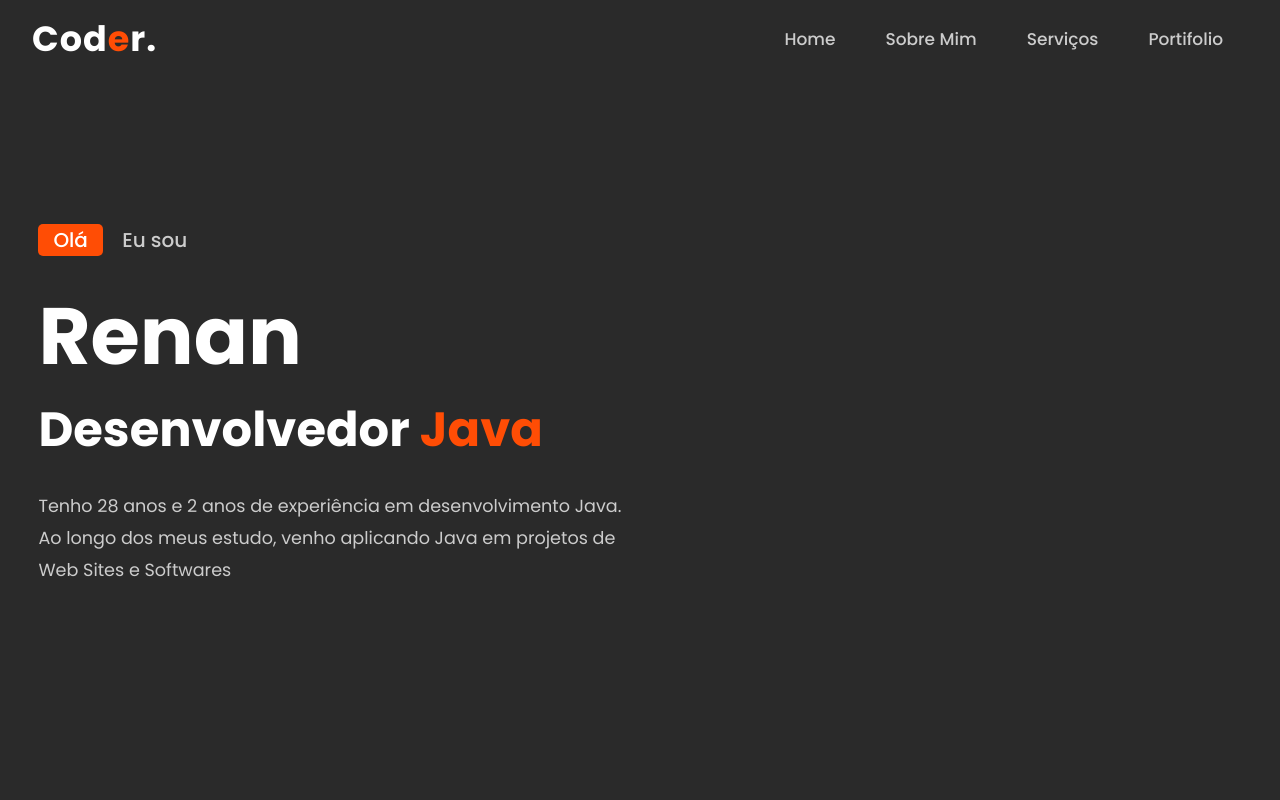
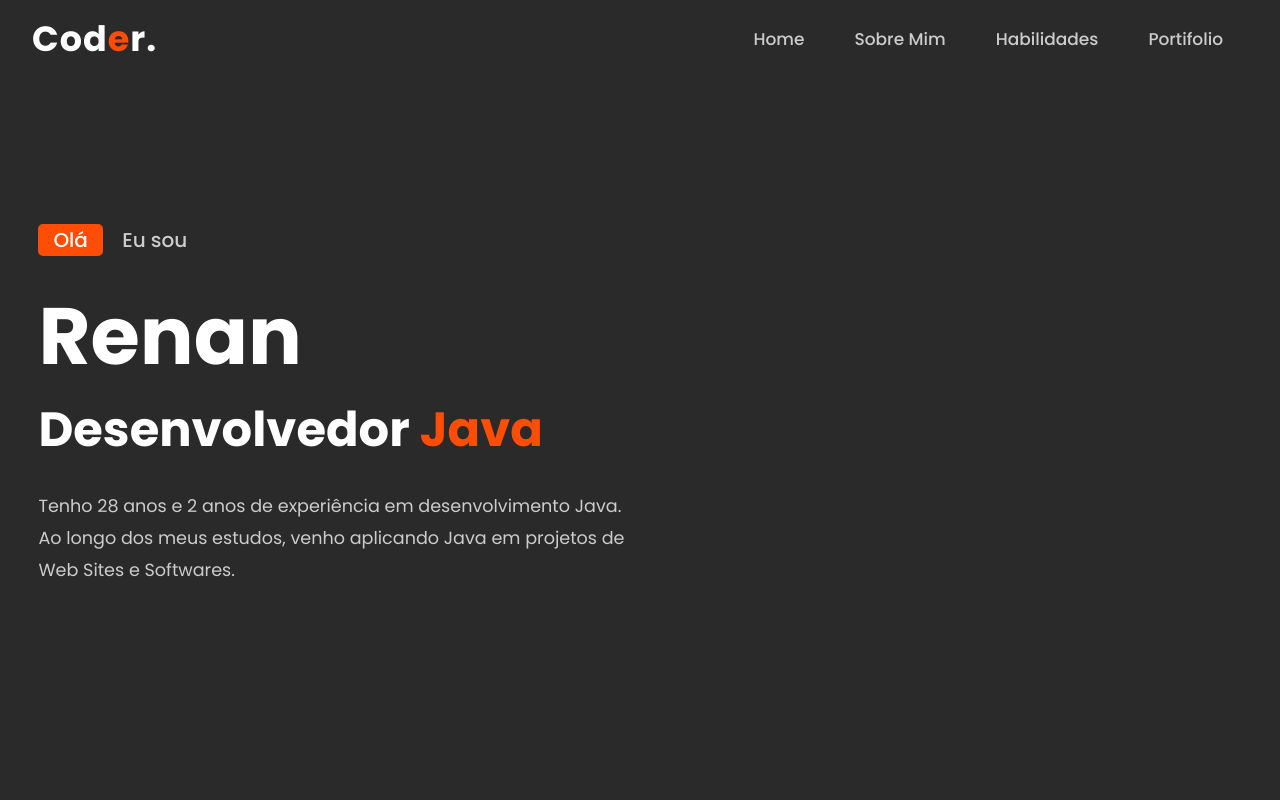
Before and after one commit to RenanBelchior/renandeveloper, a plain HTML site: page index.html in a window 1280 px wide. Shown: the top 800 px of the page. Drawn offline with nearby package versions, Linux system fonts and the light colour scheme.

Commit message:
alterações de texto
correção de texto e correção do menu de "serviços" para "habilidades"

```diff
--- a/index.html
+++ b/index.html
@@ -23,7 +23,7 @@
         <ul class="navlist">
             <li><a href="#" class="active">Home</a></li>
             <li><a href="#about">Sobre Mim</a></li>
-            <li><a href="#services">Serviços</a></li>
+            <li><a href="#habilidades">Habilidades</a></li>
             <li><a href="#portifolio">Portifolio</a></li>
         </ul>
 
@@ -41,8 +41,8 @@
          <h1>Renan</h1>
          <h3>Desenvolvedor<span> Java</span></h3>
          <p>Tenho 28 anos e 2 anos de experiência em desenvolvimento Java.<br>
-            Ao longo dos meus estudo, venho aplicando Java em projetos de <br>
-            Web Sites e Softwares
+            Ao longo dos meus estudos, venho aplicando Java em projetos de <br>
+            Web Sites e Softwares.
         </p>
 
       </div>
```
